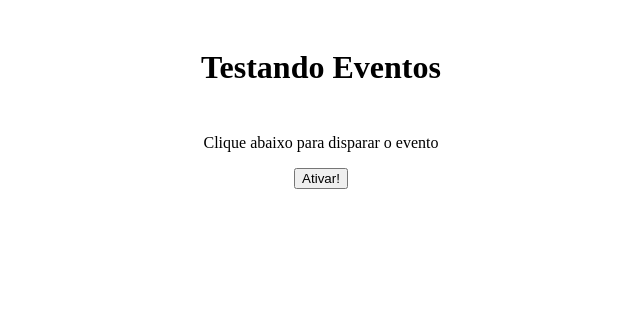
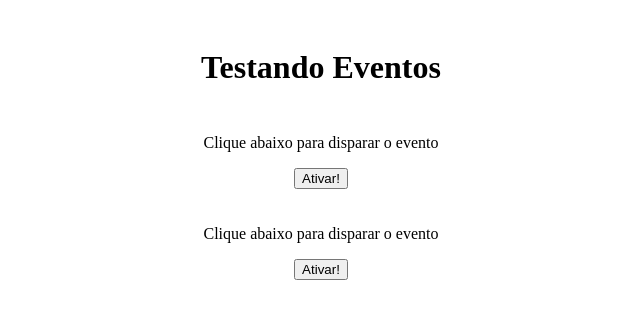
Before and after one commit to RusthenRonald/Projeto-React, a React (Create React App) app in the folder meu-projeto/: page / in a window 1280 px wide. Shown: the top 318 px of the page, without its empty margins (319-959 px from the left). Built offline with nearby package versions, Linux system fonts and the light colour scheme.

Commit message:
atribuindo prop

```diff
--- a/meu-projeto/src/App.js
+++ b/meu-projeto/src/App.js
@@ -8,7 +8,8 @@ function App() {
   return (
     <div className="App">
         <h1>Testando Eventos</h1>
-        <Evento2/>
+        <Evento2 numero={1}/>
+        <Evento2 numero={2}/>
     </div>
   );
 }
```
